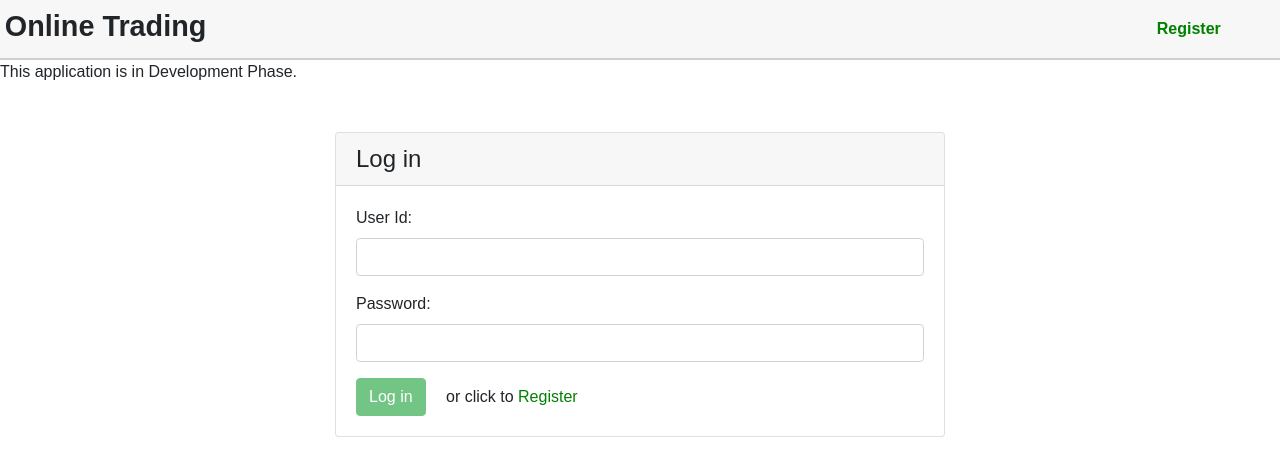
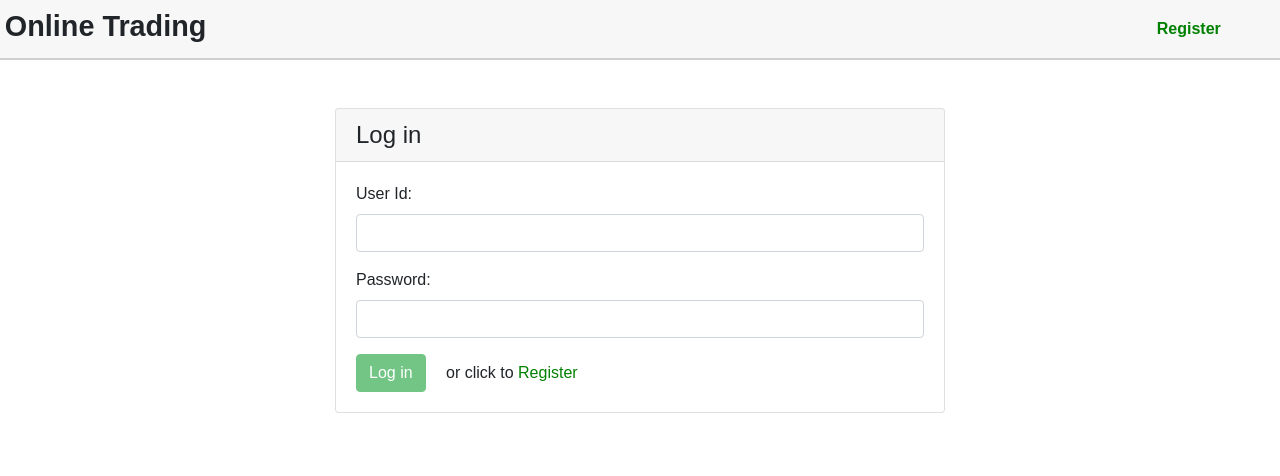
Before and after one commit to rvpandey99/github-yrep95, an Angular app: page /login in a window 1280 px wide. Shown: the top 476 px of the page. Built offline with nearby package versions, Linux system fonts and the light colour scheme; what @auth0/angular-jwt would draw is missing.

Commit message:
1 file modified

```diff
--- a/src/app/login/login.component.html
+++ b/src/app/login/login.component.html
@@ -11,7 +11,7 @@
   </div>
   <hr>
 </nav>
-<p>This application is in Development Phase.</p>
+<!-- <p>This application is in Development Phase.</p> -->
 <!-- Status -->
 <p *ngIf="successMessage" class="m-auto">
 {{successMessage}}
```
